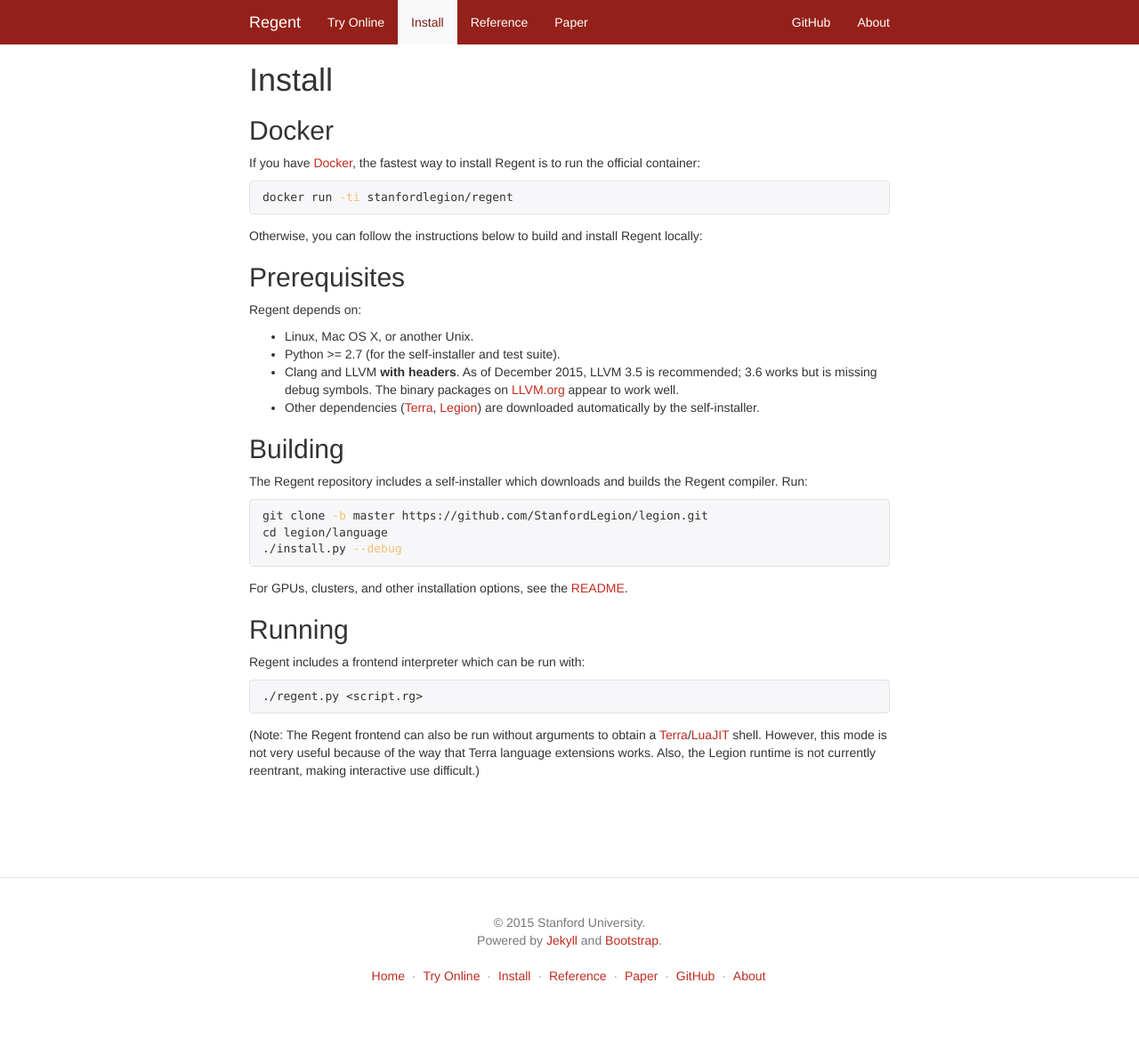
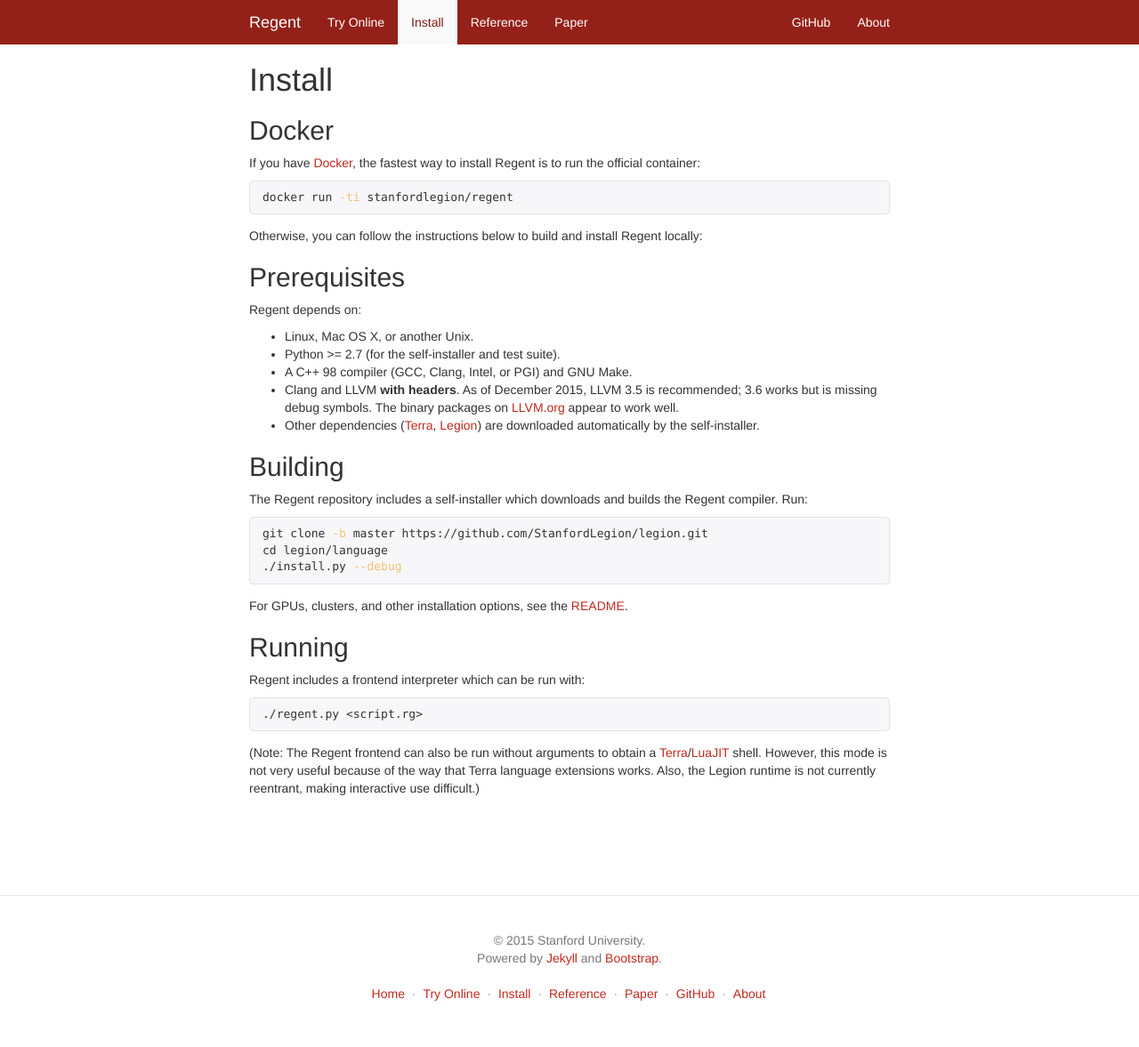
Before and after one commit to StanfordLegion/regent-lang.org, a Jekyll site: the page built from install.md, in a window 1280 px wide. Shown: the whole page at 89% size. Built offline with Jekyll 4.4.1, drawn with Linux system fonts in a browser that asks for light colours; nearby versions of some CDN libraries.

Commit message:
Update installation requirements.

```diff
--- a/install.md
+++ b/install.md
@@ -24,6 +24,7 @@
 
   * Linux, Mac OS X, or another Unix.
   * Python >= 2.7 (for the self-installer and test suite).
+  * A C++ 98 compiler (GCC, Clang, Intel, or PGI) and GNU Make.
   * Clang and LLVM **with headers**. As of December 2015, LLVM 3.5 is
     recommended; 3.6 works but is missing debug symbols. The binary
     packages on
```
